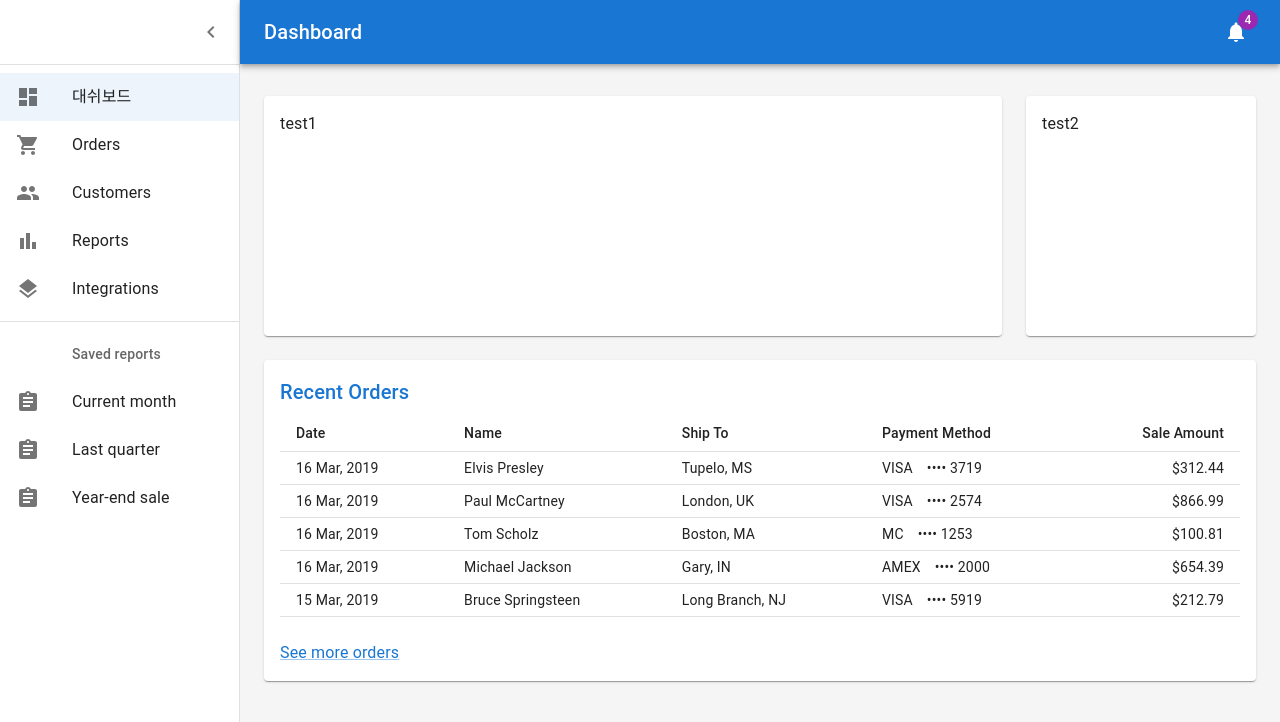
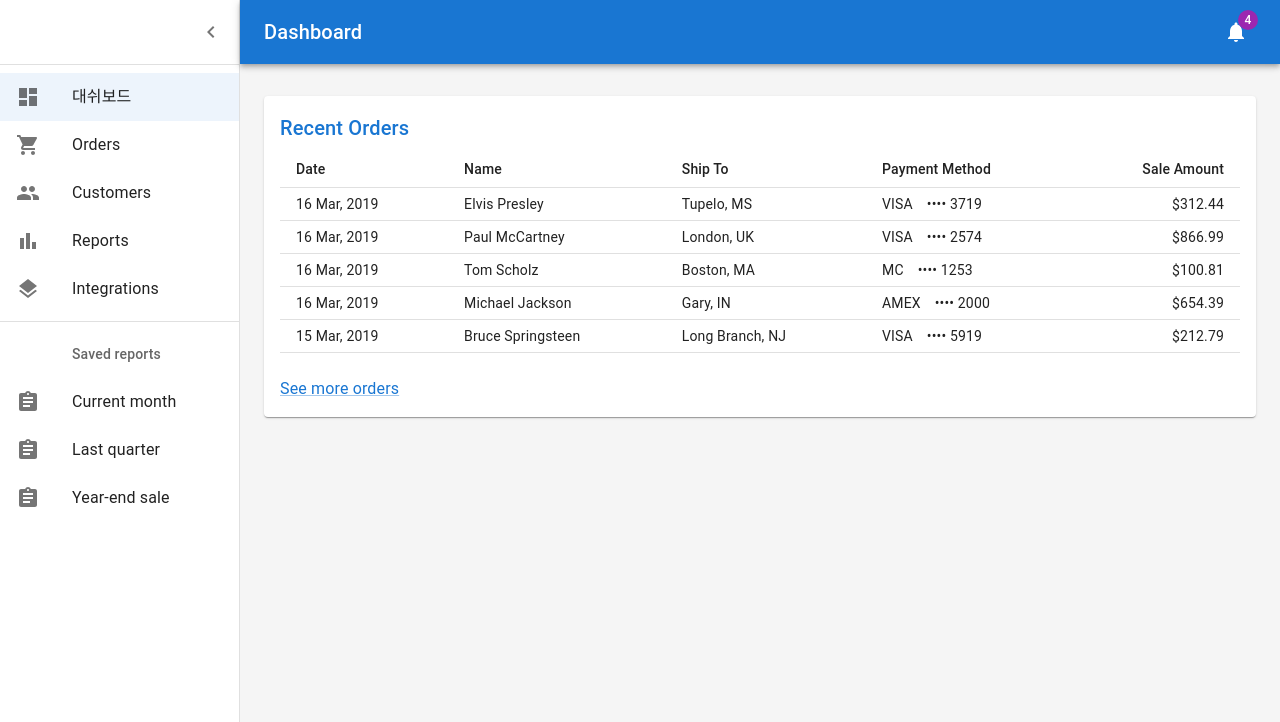
Before and after one commit to nacamp/js-react-works, a React (Create React App) app: page / in a window 1280 px wide. Shown: the top 722 px of the page. Built offline with nearby package versions, Linux system fonts and the light colour scheme.

Commit message:
[feature]오늘할일, post 추가

```diff
--- a/package.json
+++ b/package.json
@@ -24,7 +24,8 @@
     "classnames": "2.3.1",
     "react-router-dom": "6.3.0",
     "@types/react-router-dom": "5.3.3",
-    "react-query": "3.39.1"
+    "react-query": "3.39.1",
+    "dayjs": "1.11.3"
   },
   "scripts": {
     "start": "react-scripts start",
--- a/public/index.html
+++ b/public/index.html
@@ -24,7 +24,7 @@
       work correctly both with client-side routing and a non-root public URL.
       Learn how to configure a non-root public URL by running `npm run build`.
     -->
-    <title>React App</title>
+    <title>Todos</title>
   </head>
   <body>
     <noscript>You need to enable JavaScript to run this app.</noscript>
--- a/src/Dashboard.tsx
+++ b/src/Dashboard.tsx
@@ -24,7 +24,7 @@ import Orders from './Orders';
 import Title from './Title';
 import { Route, Routes } from 'react-router-dom';
 import TodoTemplate from './components/TodoTemplate';
-
+import dayjs from 'dayjs';
 
 
 function Copyright(props: any) {
@@ -97,7 +97,7 @@ function DashboardContent() {
   const toggleDrawer = () => {
     setOpen(!open);
   };
-
+  console.log(dayjs(new Date()).format('YYYYMMDD'));
   return (
     <ThemeProvider theme={mdTheme}>
       <Box sx={{ display: 'flex' }}>
@@ -173,38 +173,12 @@ function DashboardContent() {
           <Toolbar />
           <Container maxWidth="lg" sx={{ mt: 4, mb: 4 }}>
             <Grid container spacing={3}>
-              {/* Chart */}
-              <Grid item xs={12} md={8} lg={9}>
-                <Paper
-                  sx={{
-                    p: 2,
-                    display: 'flex',
-                    flexDirection: 'column',
-                    height: 240,
-                  }}
-                >
-                  <div>test1</div>
-                </Paper>
-              </Grid>
-              {/* Recent Deposits */}
-              <Grid item xs={12} md={4} lg={3}>
-                <Paper
-                  sx={{
-                    p: 2,
-                    display: 'flex',
-                    flexDirection: 'column',
-                    height: 240,
-                  }}
-                >
-                  <div>test2</div>
-                </Paper>
-              </Grid>
-              {/* Recent Orders */}
               <Grid item xs={12}>
                 <Paper sx={{ p: 2, display: 'flex', flexDirection: 'column' }}>
                   <Routes>
                     <Route path='/' element={<Orders />} />
-                    <Route path='/b' element={<TodoTemplate > template...</TodoTemplate>} />
+                    <Route path='/b' element={<TodoTemplate id={Number(dayjs(new Date()).format('YYYYMMDD'))}> template...</TodoTemplate>} />
+                    <Route path='/c' element={<TodoTemplate id={20220614}> template...</TodoTemplate>} />
                     <Route path='' element={<Orders />} />
                   </Routes>
                   {/* <Orders /> */}
--- a/src/components/TodoTemplate.tsx
+++ b/src/components/TodoTemplate.tsx
@@ -17,6 +17,11 @@ import Chip from '@mui/material/Chip';
 import Select from '@mui/material/Select';
 import MenuItem from '@mui/material/MenuItem';
 import Button from '@mui/material/Button';
+import Typography from '@mui/material/Typography';
+import Box from '@mui/material/Box';
+import 'dayjs/locale/ko';
+import dayjs from 'dayjs';
+
 // import Snackbar from '@mui/material/Snackbar';
 // import Alert from '@mui/material/Alert';
 // import { queryByPlaceholderText } from '@testing-library/react';
@@ -28,10 +33,10 @@ import {
     QueryClientProvider,
     QueryCache,
 } from 'react-query'
-import { useGetTodo, usePutTodo } from '../hooks/api';
+import { useGetTodo, usePutTodo, usePostTodo } from '../hooks/api';
 
 // import Fallback from '../components/Fallback';
-import {Fallback, Toast} from '../components/Feedback';
+import { Fallback, Toast } from '../components/Feedback';
 
 const initialTodos = [
     {
@@ -108,18 +113,20 @@ function TodoCreate({ onTodoCreate }: ITodoCreate) {
 
 interface ITodoTemplate {
     children?: React.ReactNode;
+    id: number;
 }
 
 function TodoTemplate(props: ITodoTemplate) {
     const nextId = useRef<number>(0);
     const [todoList, setTodoList] = useState<Array<ITodo>>([]);
     const [reload, toggleReload] = useState(true);
-    const [todoId, setTodoId] = useState(20220614);
+    const [todoId, setTodoId] = useState(props.id);
     const [fallback, setFallback] = useState<boolean>(false);
     const [openToast, setOpenToast] = React.useState(false);
     const queryClient = useQueryClient();
     const responseGetTodo: any = useGetTodo(todoId);
     const mutaionPutTodo: any = usePutTodo(todoId, { data: todoList });
+    const mutaionPostTodo: any = usePostTodo({ id:todoId, data: todoList });
 
     function handleDoneClick(event: React.ChangeEvent<HTMLInputElement>, id: Number) {
         console.log('checked: ', id, event.target.checked);
@@ -145,7 +152,12 @@ function TodoTemplate(props: ITodoTemplate) {
 
     function handleSave(event: React.MouseEvent<HTMLElement>, text: string) {
         setFallback(true);
-        mutaionPutTodo.mutate({ data: todoList });
+        if (responseGetTodo.data.id){
+            mutaionPutTodo.mutate({ data: todoList });
+        }else{
+            mutaionPostTodo.mutate({ id:todoId, data: todoList });
+        }
+
     }
 
     function handleReload(event: React.MouseEvent<HTMLElement>, text: string) {
@@ -159,14 +171,18 @@ function TodoTemplate(props: ITodoTemplate) {
     useEffect(() => {
         setFallback(true);
         if (responseGetTodo.isSuccess) {
-            nextId.current = 1 + Math.max(...responseGetTodo.data.data.map((o: ITodo) => o.id));
-            // console.log('max:', nextId.current);
-            setTodoList(responseGetTodo.data.data);
+            if(responseGetTodo.data.id){
+                nextId.current = 1 + Math.max(...responseGetTodo.data.data.map((o: ITodo) => o.id));
+                setTodoList(responseGetTodo.data.data);
+            }else{
+                nextId.current = 1;
+                setTodoList([]);
+            }
         }
-        if(!responseGetTodo.isLoading){
+        if (!responseGetTodo.isLoading) {
             setFallback(false);
         }
-    }, [responseGetTodo.data,responseGetTodo.isLoading, reload])
+    }, [responseGetTodo.data, responseGetTodo.isLoading, reload])
 
     useEffect(() => {
         if (responseGetTodo.isError) {
@@ -176,17 +192,31 @@ function TodoTemplate(props: ITodoTemplate) {
     }, [responseGetTodo.isError])
 
     useEffect(() => {
-        if (mutaionPutTodo.isLoading){
+        if (mutaionPutTodo.isLoading) {
             setFallback(true);
-        }else{
+        } else {
             setFallback(false);
             console.log(mutaionPutTodo.data)
             queryClient.invalidateQueries('getTodo');
         }
     }, [mutaionPutTodo.data])
 
+    useEffect(() => {
+        if (mutaionPostTodo.isLoading) {
+            setFallback(true);
+        } else {
+            setFallback(false);
+            console.log(mutaionPostTodo.data)
+            queryClient.invalidateQueries('getTodo');
+        }
+    }, [mutaionPostTodo.data])
+
     return (
         <>
+            <Typography variant='h4'>
+                {dayjs(String(todoId)).format('YYYY년MM월DD일')}
+            </Typography>
+
             <Table size="small">
                 <TableBody>
                     {todoList.map((row) => (
@@ -205,7 +235,7 @@ function TodoTemplate(props: ITodoTemplate) {
             <Button variant="contained" onClick={(e) => handleSave(e, "clicked")}>save</Button>
             <Button variant="contained" onClick={(e) => handleReload(e, "clicked")}>reload</Button>
             <Fallback open={fallback} />
-            <Toast open={openToast} severity="error" message='자료를 가져올수 없습니다.' onClose={handleClose}/>
+            <Toast open={openToast} severity="error" message='자료를 가져올수 없습니다.' onClose={handleClose} />
         </>
     )
 }
--- a/src/hooks/api.tsx
+++ b/src/hooks/api.tsx
@@ -5,11 +5,17 @@ import {
 
 export const getTodo = async (id: any) => {
   const url = "http://localhost:3000/todos/";
+
   const response = await fetch(`${url}${id}`, {
     method: 'GET',
   });
+
   if (!response.ok) {
-    throw new Error('Network response was not ok')
+    if(response.status === 404){
+      return {}
+    }else{
+      throw new Error('Network response was not ok')
+    }
   }
   return response.json();
 };
@@ -24,9 +30,6 @@ export const useGetTodo =  (id: any) => {
 };
 
 export const putTodo = async (id: any, payload: any) => {
-  // console.log('yyyy');
-  // console.log(payload);
-  // console.log(JSON.stringify(payload))
   const url = "http://localhost:3000/todos/";
   const response = await fetch(`${url}${id}`, {
     method: 'PUT',
@@ -44,3 +47,23 @@ export const putTodo = async (id: any, payload: any) => {
 export const usePutTodo =  (id: any, payload:any) => {
   return useMutation('putTodo', async () => await putTodo(id, payload));
 };
+
+
+export const postTodo = async (payload: any) => {
+  const url = "http://localhost:3000/todos";
+  const response = await fetch(`${url}`, {
+    method: 'POST',
+    headers: {
+      "Content-Type": "application/json", //필수
+    },
+    body: JSON.stringify(payload)
+  });
+  if (!response.ok) {
+    throw new Error('Network response was not ok')
+  }
+  return response.json();
+};
+
+export const usePostTodo =  (payload:any) => {
+  return useMutation('postTodo', async () => await postTodo(payload));
+};
```
